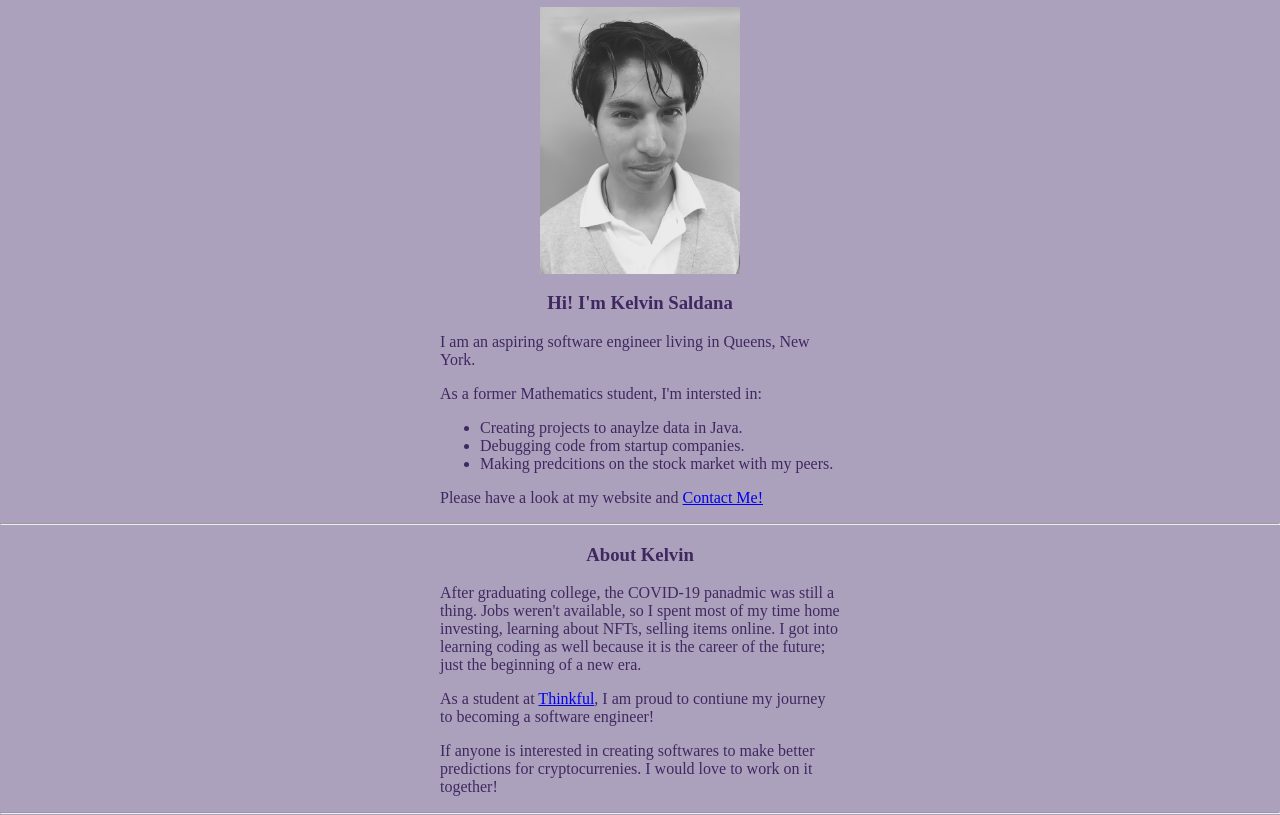
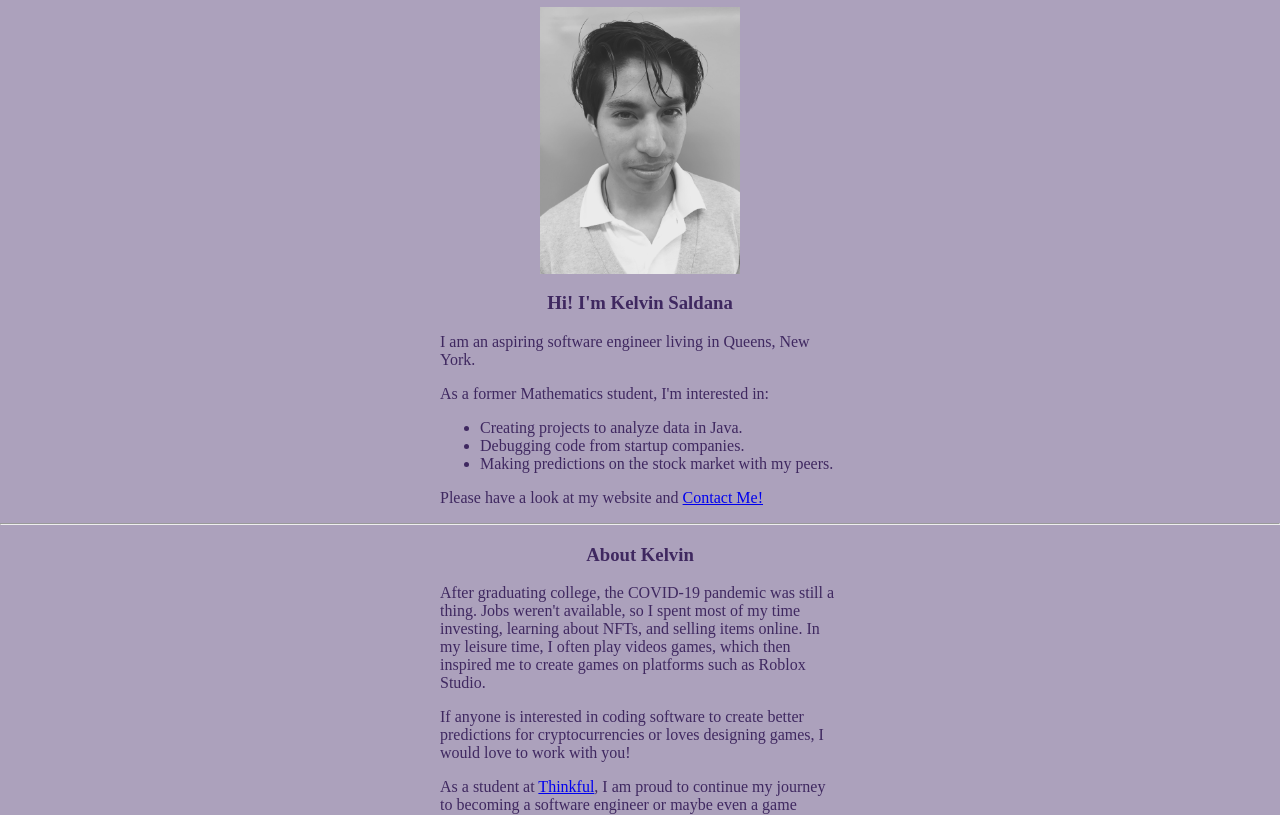
Before and after one commit to kelveloper/kelvinWebPage, a plain HTML site: page index.html in a window 1280 px wide. Shown: the part 107-922 px from the top of the page. Drawn offline with Linux system fonts and the light colour scheme.

Commit message:
Update index.html

```diff
--- a/index.html
+++ b/index.html
@@ -1,5 +1,5 @@
 <!DOCTYPE html>
-<html >
+<html lang="en">
   <head>
     <meta charset="utf-8">
     <meta name="viewport" content="width=device-width">
@@ -33,15 +33,15 @@
 
     <p> I am an aspiring software engineer living in Queens, New York.
     </p>
-    <p> As a former Mathematics student, I'm intersted in:
+    <p> As a former Mathematics student, I'm interested in:
     </p>
     <ul>
-      <li>Creating projects to anaylze data in Java.</li>
+      <li>Creating projects to analyze data in Java.</li>
       <li>Debugging code from startup companies.</li>
-      <li>Making predcitions on the stock market with my peers. </li>
+      <li>Making predictions on the stock market with my peers. </li>
     </ul>
     <!-- Creating a link to take me to the article within the webpage -->
-    <p> Please have a look at my website and <a href= "#contact">Contact Me!</a> </p>
+    <p> Please have a look at my website and <a href= "#contact" >Contact Me!</a> </p>
     </div>
 
     <hr>
@@ -51,15 +51,15 @@
       About Kelvin
     </h3>
     <p>
-      After graduating college, the COVID-19 panadmic was still a thing. Jobs weren't available, so I spent most of my time home investing, learning about NFTs,
-      selling items online. I got into learning coding as well because it is the career of the future; just the beginning of a new era.
+      After graduating college, the COVID-19 pandemic was still a thing. Jobs weren't available, so I spent most of my time investing, learning about NFTs, and selling items online. In my leisure time, I often play videos games, which then inspired me to create games on platforms such as Roblox Studio.
     </p>
     <!-- I will create a link to a website outside this webpage -->
-    <p>
-      As a student at <a href = "https://www.thinkful.com/">Thinkful</a>, I am proud to contiune my journey to becoming a software engineer!
+    <p> If anyone is interested in coding software to create better predictions for cryptocurrencies or loves designing games, I would love to work with you!
+
     </p>
     <p>
-      If anyone is interested in creating softwares to make better predictions for cryptocurrenies. I would love to work on it together!
+       As a student at <a href = "https://www.thinkful.com/">Thinkful</a>, I am proud to continue my journey to becoming a software engineer or maybe even a game developer!
+
     </p>
     </div>
       <hr>
@@ -83,7 +83,7 @@
     <h4>
       @ Kelvin Saldana
     </h4>
-
+ </footer>
   </body>
 
 
```
